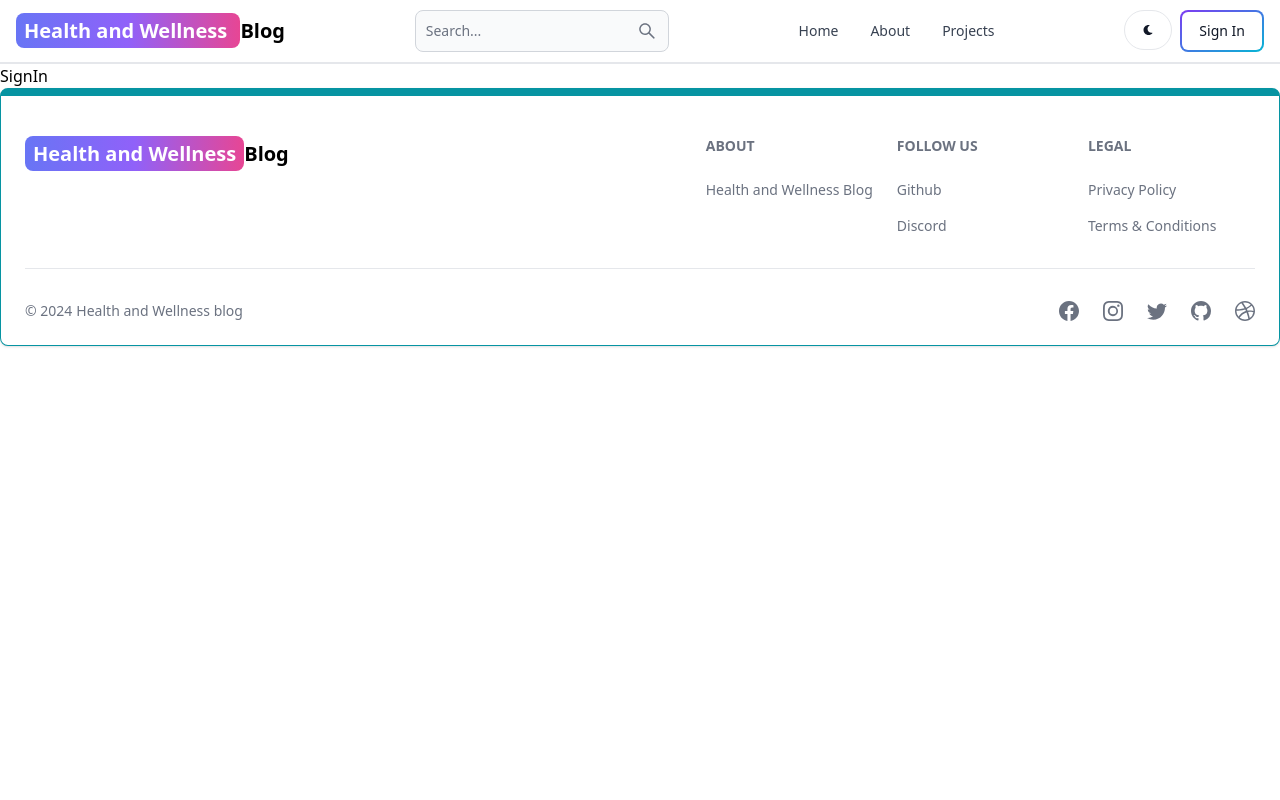
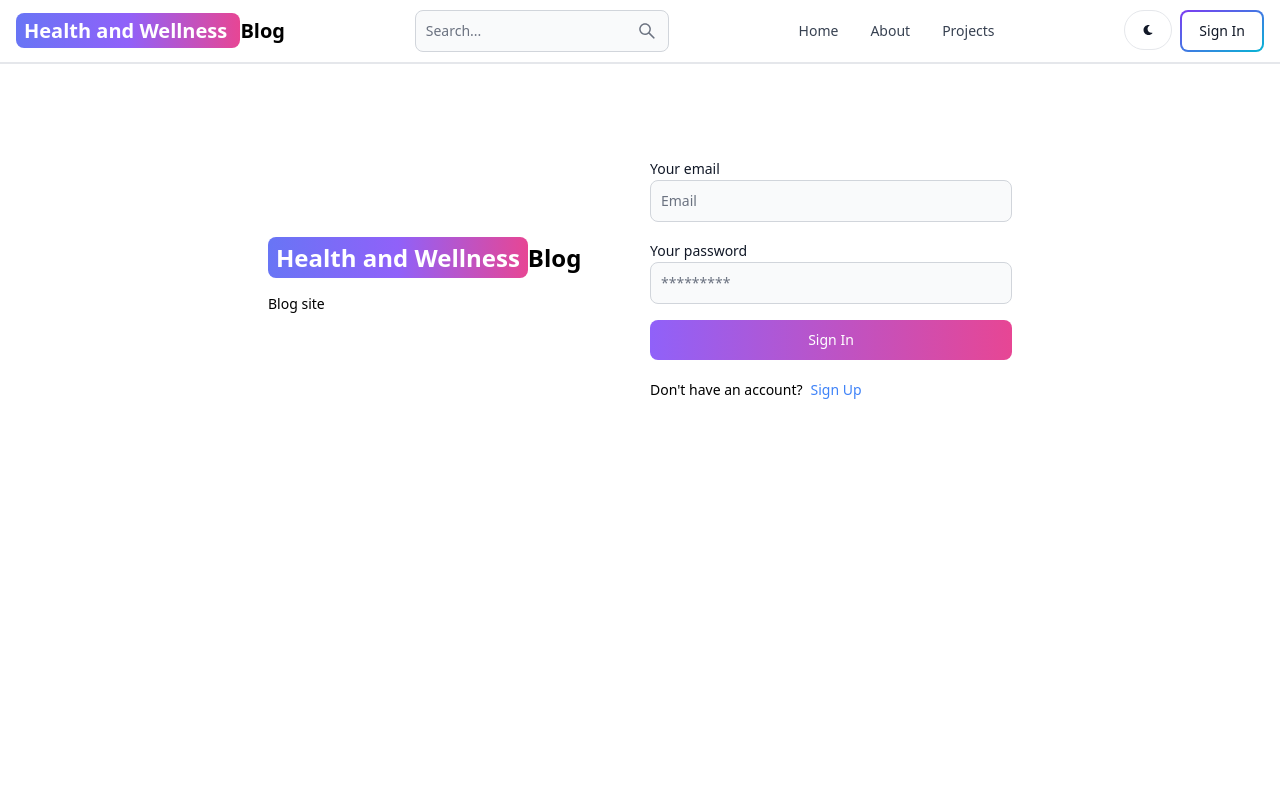
Before and after one commit to ShilpaP2003/mern-blog, a React (Vite) app in the folder client/: page /sign-in in a window 1280 px wide. Shown: the top 800 px of the page. Built offline with nearby package versions, Linux system fonts and the light colour scheme.

Commit message:
complete sign in page

```diff
--- a/client/src/pages/SignIn.jsx
+++ b/client/src/pages/SignIn.jsx
@@ -1,7 +1,98 @@
-import React from 'react'
+import { Link, useNavigate} from 'react-router-dom';
+import { Label, TextInput, Button, Alert, Spinner} from 'flowbite-react';
+import { useState } from 'react';
+
 
 export default function SignIn() {
+  const [formData, setFormData] = useState({});
+    const [errorMessage, setErrorMessage] = useState(null);
+    const [loading, setLoading] = useState(false);
+    const navigate = useNavigate();
+
+  const handleChange = (e) => {
+    setFormData({ ...formData, [e.target.id]: e.target.value.trim() });
+  };
+  const handleSubmit = async (e) => {
+    e.preventDefault();
+    if (!formData.email || !formData.password) {
+      return setErrorMessage('Please fill out all fields.');
+    }
+    try{
+      setLoading(true);
+      setErrorMessage(null);
+      const res = await fetch('/api/auth/signin', {
+        method: 'POST',
+        headers: { 'Content-Type': 'application/json' },
+        body: JSON.stringify(formData),
+      });
+      const data = await res.json();
+      if (data.success === false) {
+        return setErrorMessage(data.message);
+      }
+      setLoading(false);
+      if(res.ok) {
+        navigate('/');
+      }
+    } catch(error) {
+       setErrorMessage(error.message);
+      setLoading(false);
+    }
+  };
   return (
-    <div>SignIn</div>
-  )
+    <div className='min-h-screen mt-20'>
+      <div className='flex p-3 max-w-3xl mx-auto flex-col md:flex-row md:items-center gap-5'>
+        {/*left*/}
+        <div className='flex-1'>
+          <Link to='/' className='font-bold dark:text-white text-2xl'>
+            <span className='px-2 py-1 bg-gradient-to-r from-indigo-500 via-purple-500 to-pink-500 rounded-lg text-white'>
+              Health and Wellness
+            </span>
+            Blog
+          </Link>
+          <p className='text-sm mt-5'>
+            Blog site
+          </p>
+          </div>
+        {/*right*/}
+        <div className='flex-1'>
+          <form className='flex flex-col gap-4' onSubmit={handleSubmit}>
+
+            <div>
+              <Label value='Your email' />
+              <TextInput type='email' placeholder='Email' id='email' onChange={handleChange}/>
+
+            </div>
+            <div>
+              <Label value='Your password' />
+              <TextInput type='password' placeholder='*********' id='password' onChange={handleChange}/>
+
+            </div>
+            <Button gradientDuoTone='purpleToPink' type='submit' disabled={loading}>
+
+              {loading ? (
+                <>
+                  <Spinner size='sm' />
+                  <span className='pl-3'>Loading...</span>
+                </>
+              ) : (
+                'Sign In'
+              )}
+            </Button>
+          </form>
+          <div className='flex gap-2 text-sm mt-5'>
+            <span>Don't have an account?</span>
+            <Link to='/sign-up' className='text-blue-500'>
+              Sign Up
+            </Link>
+          </div>
+          {errorMessage && (
+            <Alert className='mt-5' color='failure'>
+              {errorMessage}
+            </Alert>
+          )}
+        </div>
+      </div>
+
+    </div>
+  );
 }
```
